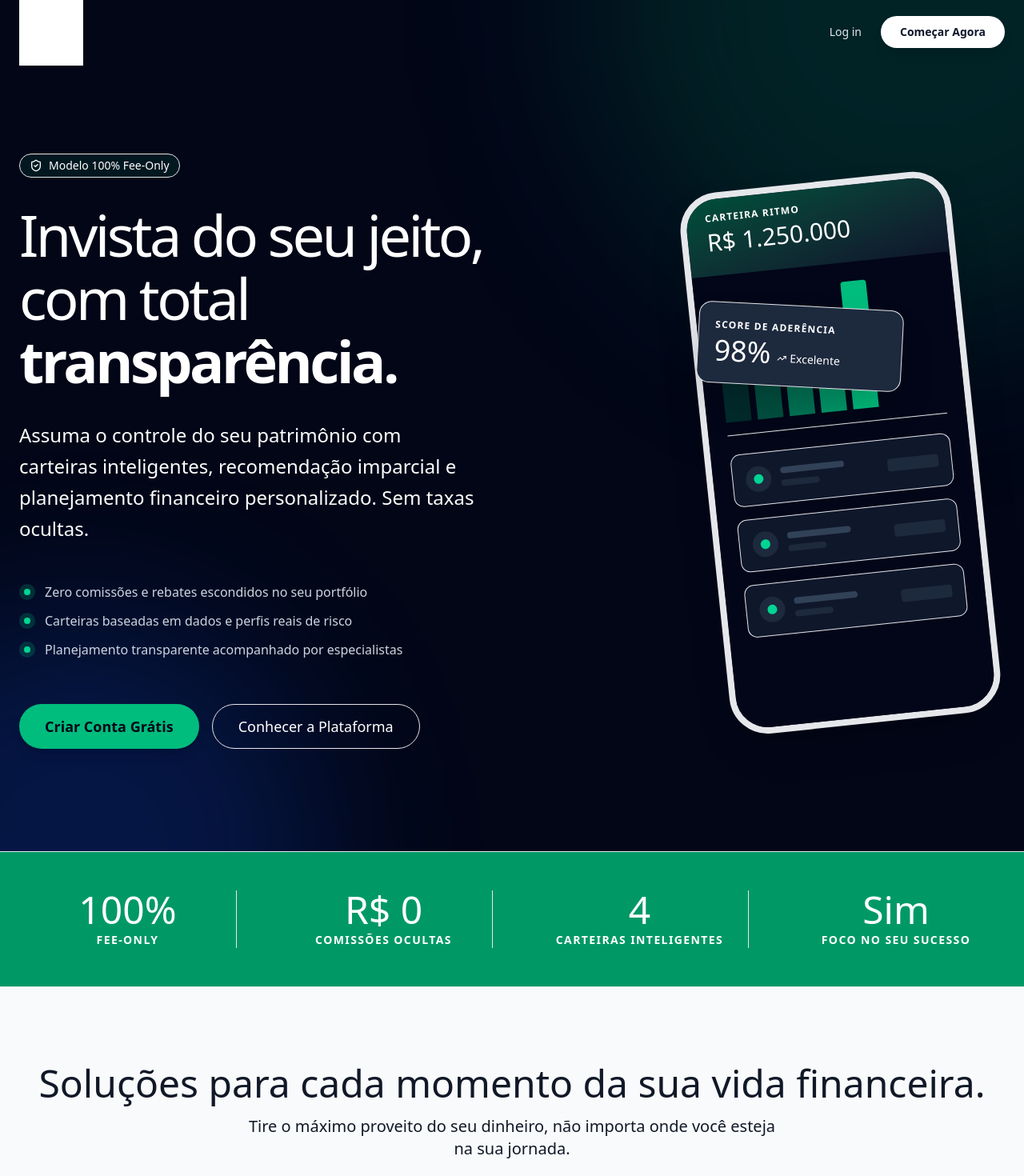
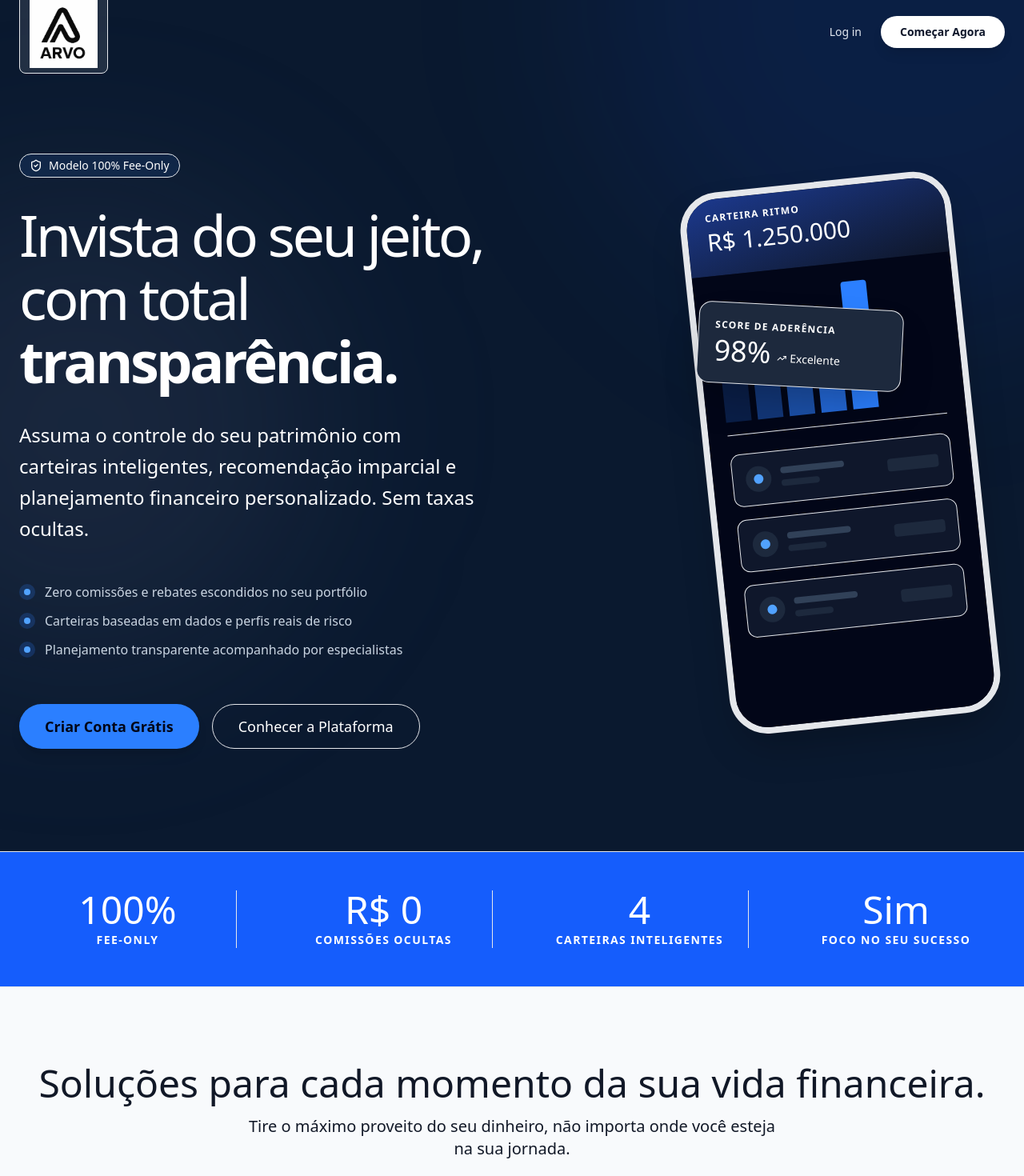
Before and after one commit to luslater/arvo, a Next.js app: page / in a window 1280 px wide. Shown: the top 1470 px of the page at 80% size. Built offline with nearby package versions, Linux system fonts and the light colour scheme.

Commit message:
style: change brand colors to dark navy and white, fix logo visibility in hero

```diff
--- a/src/app/page.tsx
+++ b/src/app/page.tsx
@@ -20,19 +20,19 @@ export default function Home() {
     }, [])
 
     return (
-        <div className="flex min-h-screen flex-col font-sans bg-slate-50 text-slate-900 selection:bg-emerald-100">
+        <div className="flex min-h-screen flex-col font-sans bg-slate-50 text-slate-900 selection:bg-blue-100">
             {/* Header / Navbar */}
             <header className={`fixed top-0 w-full z-50 transition-all duration-300 ${scrolled ? 'bg-white/90 backdrop-blur-md shadow-sm border-b border-slate-200/50' : 'bg-transparent'}`}>
                 <div className="container mx-auto max-w-7xl flex h-20 items-center justify-between px-6">
-                    <Link href="/" className="flex items-center">
-                        <Image src="/arvo-logo.png" alt="ARVO" width={80} height={40} className={`transition-all ${scrolled ? 'opacity-100' : 'brightness-0 invert opacity-100'}`} />
+                    <Link href="/" className="flex items-center bg-white/10 rounded-lg py-1.5 px-3 backdrop-blur-sm border border-white/5">
+                        <Image src="/arvo-logo.png" alt="ARVO" width={85} height={42} className="transition-all" />
                     </Link>
                     <div className="flex items-center gap-6">
-                        <Link href="/login" className={`hidden md:block font-medium text-sm transition-colors hover:text-emerald-500 ${scrolled ? 'text-slate-600' : 'text-slate-200 hover:text-white'}`}>
+                        <Link href="/login" className={`hidden md:block font-medium text-sm transition-colors hover:text-blue-500 ${scrolled ? 'text-slate-600' : 'text-slate-200 hover:text-white'}`}>
                             Log in
                         </Link>
                         <Link href="/register">
-                            <Button className={`rounded-full px-6 font-semibold transition-all ${scrolled ? 'bg-slate-900 text-white hover:bg-emerald-600 hover:text-white' : 'bg-white text-slate-900 hover:bg-emerald-50'}`}>
+                            <Button className={`rounded-full px-6 font-semibold transition-all ${scrolled ? 'bg-slate-900 text-white hover:bg-blue-600 hover:text-white' : 'bg-white text-slate-900 hover:bg-blue-50'}`}>
                                 Começar Agora
                             </Button>
                         </Link>
@@ -42,11 +42,11 @@ export default function Home() {
 
             {/* Hero Section */}
             <main className="flex-1">
-                <section className="relative pt-32 pb-20 md:pt-48 md:pb-32 bg-[#020617] overflow-hidden text-white flex flex-col justify-center min-h-[90vh]">
+                <section className="relative pt-32 pb-20 md:pt-48 md:pb-32 bg-[#0A192F] overflow-hidden text-white flex flex-col justify-center min-h-[90vh]">
                     {/* Background Gradients */}
                     <div className="absolute inset-0 overflow-hidden pointer-events-none">
-                        <div className="absolute top-0 right-0 w-[800px] h-[800px] bg-emerald-600/20 rounded-full blur-[120px] -translate-y-1/2 translate-x-1/3" />
-                        <div className="absolute bottom-0 left-0 w-[600px] h-[600px] bg-blue-600/20 rounded-full blur-[100px] translate-y-1/2 -translate-x-1/3" />
+                        <div className="absolute top-0 right-0 w-[800px] h-[800px] bg-blue-600/10 rounded-full blur-[120px] -translate-y-1/2 translate-x-1/3" />
+                        <div className="absolute top-1/2 left-0 w-[600px] h-[600px] bg-slate-400/10 rounded-full blur-[120px] -translate-y-1/2 -translate-x-1/3" />
                     </div>
 
                     <div className="container mx-auto max-w-7xl px-6 relative z-10">
@@ -59,26 +59,26 @@ export default function Home() {
                                 transition={{ duration: 0.8, ease: "easeOut" }}
                                 className="space-y-8"
                             >
-                                <div className="inline-flex items-center rounded-full border border-emerald-500/30 bg-emerald-500/10 px-3 py-1 text-sm font-medium text-emerald-300">
+                                <div className="inline-flex items-center rounded-full border border-blue-500/30 bg-blue-500/10 px-3 py-1 text-sm font-medium text-blue-300">
                                     <ShieldCheck className="mr-2 h-4 w-4" />
                                     <span>Modelo 100% Fee-Only</span>
                                 </div>
                                 <h1 className="text-5xl md:text-7xl font-light tracking-tighter leading-[1.1]">
-                                    Invista do seu jeito, <br /> com total <span className="font-semibold text-emerald-400">transparência.</span>
+                                    Invista do seu jeito, <br /> com total <span className="font-semibold text-blue-400">transparência.</span>
                                 </h1>
                                 <p className="text-xl md:text-2xl font-light text-slate-300 max-w-xl leading-relaxed">
                                     Assuma o controle do seu patrimônio com carteiras inteligentes, recomendação imparcial e planejamento financeiro personalizado. Sem taxas ocultas.
                                 </p>
 
                                 <ul className="space-y-3 pt-4 text-slate-300 font-light">
-                                    <li className="flex items-center gap-3"><div className="h-5 w-5 rounded-full bg-emerald-500/20 flex items-center justify-center"><div className="h-2 w-2 rounded-full bg-emerald-400" /></div> Zero comissões e rebates escondidos no seu portfólio</li>
-                                    <li className="flex items-center gap-3"><div className="h-5 w-5 rounded-full bg-emerald-500/20 flex items-center justify-center"><div className="h-2 w-2 rounded-full bg-emerald-400" /></div> Carteiras baseadas em dados e perfis reais de risco</li>
-                                    <li className="flex items-center gap-3"><div className="h-5 w-5 rounded-full bg-emerald-500/20 flex items-center justify-center"><div className="h-2 w-2 rounded-full bg-emerald-400" /></div> Planejamento transparente acompanhado por especialistas</li>
+                                    <li className="flex items-center gap-3"><div className="h-5 w-5 rounded-full bg-blue-500/20 flex items-center justify-center"><div className="h-2 w-2 rounded-full bg-blue-400" /></div> Zero comissões e rebates escondidos no seu portfólio</li>
+                                    <li className="flex items-center gap-3"><div className="h-5 w-5 rounded-full bg-blue-500/20 flex items-center justify-center"><div className="h-2 w-2 rounded-full bg-blue-400" /></div> Carteiras baseadas em dados e perfis reais de risco</li>
+                                    <li className="flex items-center gap-3"><div className="h-5 w-5 rounded-full bg-blue-500/20 flex items-center justify-center"><div className="h-2 w-2 rounded-full bg-blue-400" /></div> Planejamento transparente acompanhado por especialistas</li>
                                 </ul>
 
                                 <div className="flex flex-wrap items-center gap-4 pt-6">
                                     <Link href="/register">
-                                        <Button size="lg" className="rounded-full bg-emerald-500 hover:bg-emerald-400 text-slate-950 font-bold px-8 h-14 text-lg">
+                                        <Button size="lg" className="rounded-full bg-blue-500 hover:bg-blue-400 text-slate-950 font-bold px-8 h-14 text-lg">
                                             Criar Conta Grátis
                                         </Button>
                                     </Link>
@@ -100,18 +100,18 @@ export default function Home() {
                                 {/* Floating elements pretending to be the app */}
                                 <div className="absolute right-0 top-1/2 -translate-y-1/2 w-[340px] h-[680px] bg-slate-900 rounded-[3rem] border-8 border-slate-800 shadow-2xl overflow-hidden transform -rotate-6 transition-transform hover:-rotate-3 duration-500 origin-bottom">
                                     {/* Mock UI Header */}
-                                    <div className="h-24 bg-gradient-to-br from-emerald-900 to-slate-900 p-6 flex flex-col justify-end">
-                                        <div className="text-emerald-400 text-xs font-bold tracking-widest uppercase mb-1">Carteira Ritmo</div>
+                                    <div className="h-24 bg-gradient-to-br from-blue-900 to-slate-900 p-6 flex flex-col justify-end">
+                                        <div className="text-blue-400 text-xs font-bold tracking-widest uppercase mb-1">Carteira Ritmo</div>
                                         <div className="text-white text-3xl font-light">R$ 1.250.000</div>
                                     </div>
                                     {/* Mock UI Body */}
                                     <div className="p-6 space-y-6 bg-slate-950 h-full">
                                         <div className="flex items-end gap-2 pb-4 border-b border-slate-800">
-                                            <div className="h-16 w-8 bg-emerald-500 rounded-t-sm opacity-20"></div>
-                                            <div className="h-24 w-8 bg-emerald-500 rounded-t-sm opacity-40"></div>
-                                            <div className="h-12 w-8 bg-emerald-500 rounded-t-sm opacity-60"></div>
-                                            <div className="h-32 w-8 bg-emerald-500 rounded-t-sm opacity-80"></div>
-                                            <div className="h-40 w-8 bg-emerald-500 rounded-t-sm"></div>
+                                            <div className="h-16 w-8 bg-blue-500 rounded-t-sm opacity-20"></div>
+                                            <div className="h-24 w-8 bg-blue-500 rounded-t-sm opacity-40"></div>
+                                            <div className="h-12 w-8 bg-blue-500 rounded-t-sm opacity-60"></div>
+                                            <div className="h-32 w-8 bg-blue-500 rounded-t-sm opacity-80"></div>
+                                            <div className="h-40 w-8 bg-blue-500 rounded-t-sm"></div>
                                         </div>
 
                                         <div className="space-y-4">
@@ -119,7 +119,7 @@ export default function Home() {
                                                 <div key={i} className="flex items-center justify-between bg-slate-900 p-4 rounded-xl border border-slate-800">
                                                     <div className="flex items-center gap-3">
                                                         <div className="w-8 h-8 rounded-full bg-slate-800 flex items-center justify-center">
-                                                            <div className="w-3 h-3 rounded-full bg-emerald-400"></div>
+                                                            <div className="w-3 h-3 rounded-full bg-blue-400"></div>
                                                         </div>
                                                         <div>
                                                             <div className="w-20 h-2 bg-slate-700 rounded mb-2"></div>
@@ -138,7 +138,7 @@ export default function Home() {
                                     <div className="text-xs text-slate-400 uppercase font-bold tracking-widest mb-1">Score de Aderência</div>
                                     <div className="flex items-end gap-2">
                                         <div className="text-4xl font-light text-white">98%</div>
-                                        <div className="text-sm text-emerald-400 font-medium mb-1 flex items-center"><TrendingUp className="w-3 h-3 mr-1" /> Excelente</div>
+                                        <div className="text-sm text-blue-400 font-medium mb-1 flex items-center"><TrendingUp className="w-3 h-3 mr-1" /> Excelente</div>
                                     </div>
                                 </div>
                             </motion.div>
@@ -147,24 +147,24 @@ export default function Home() {
                 </section>
 
                 {/* Stats Bar */}
-                <section className="bg-emerald-600 text-white border-y border-emerald-700">
+                <section className="bg-blue-600 text-white border-y border-blue-700">
                     <div className="container mx-auto max-w-7xl px-6 py-12">
-                        <div className="grid grid-cols-2 md:grid-cols-4 gap-8 md:gap-12 text-center divide-x divide-emerald-500/30">
+                        <div className="grid grid-cols-2 md:grid-cols-4 gap-8 md:gap-12 text-center divide-x divide-blue-500/30">
                             <div>
                                 <div className="text-3xl md:text-5xl font-light mb-1">100%</div>
-                                <div className="text-sm font-semibold uppercase tracking-widest text-emerald-200">Fee-Only</div>
+                                <div className="text-sm font-semibold uppercase tracking-widest text-blue-200">Fee-Only</div>
                             </div>
                             <div>
                                 <div className="text-3xl md:text-5xl font-light mb-1">R$ 0</div>
-                                <div className="text-sm font-semibold uppercase tracking-widest text-emerald-200">Comissões Ocultas</div>
+                                <div className="text-sm font-semibold uppercase tracking-widest text-blue-200">Comissões Ocultas</div>
                             </div>
                             <div>
                                 <div className="text-3xl md:text-5xl font-light mb-1">4</div>
-                                <div className="text-sm font-semibold uppercase tracking-widest text-emerald-200">Carteiras Inteligentes</div>
+                                <div className="text-sm font-semibold uppercase tracking-widest text-blue-200">Carteiras Inteligentes</div>
                             </div>
                             <div>
                                 <div className="text-3xl md:text-5xl font-light mb-1">Sim</div>
-                                <div className="text-sm font-semibold uppercase tracking-widest text-emerald-200">Foco no seu Sucesso</div>
+                                <div className="text-sm font-semibold uppercase tracking-widest text-blue-200">Foco no seu Sucesso</div>
                             </div>
                         </div>
                     </div>
@@ -191,8 +191,8 @@ export default function Home() {
                             </div>
 
                             {/* Card 2 */}
-                            <div className="group relative overflow-hidden rounded-3xl bg-emerald-900 aspect-[4/5] flex flex-col justify-end p-8">
-                                <div className="absolute inset-0 bg-gradient-to-t from-slate-900 via-emerald-900/40 to-transparent z-10" />
+                            <div className="group relative overflow-hidden rounded-3xl bg-blue-900 aspect-[4/5] flex flex-col justify-end p-8">
+                                <div className="absolute inset-0 bg-gradient-to-t from-slate-900 via-blue-900/40 to-transparent z-10" />
                                 <div className="absolute inset-0 bg-[url('https://images.unsplash.com/photo-1600880292203-757bb62b4baf?q=80&w=800&auto=format&fit=crop')] bg-cover bg-center opacity-50 group-hover:scale-105 transition-transform duration-700" />
                                 <div className="relative z-20 space-y-3">
                                     <div className="inline-block px-3 py-1 bg-white/20 backdrop-blur-md text-white text-xs font-bold uppercase tracking-widest rounded-full mb-2">Acumulação</div>
@@ -224,21 +224,21 @@ export default function Home() {
 
                         <div className="grid lg:grid-cols-2 gap-16 items-center mb-32">
                             <div className="space-y-6 order-2 lg:order-1">
-                                <div className="text-emerald-600 font-bold uppercase tracking-widest text-sm">Carteiras Gerenciadas ARVO</div>
+                                <div className="text-blue-600 font-bold uppercase tracking-widest text-sm">Carteiras Gerenciadas ARVO</div>
                                 <h3 className="text-3xl md:text-5xl font-light text-slate-900 leading-tight">Diversificação global em índices, gerenciada para você.</h3>
                                 <p className="text-xl text-slate-600 font-light leading-relaxed">
                                     Faça o nosso questionário e encontraremos a alocação perfeita baseada em dados reais. Nós indicamos os melhores fundos passivos para compor o seu portfólio com rebalanceamento constante sugerido no aplicativo.
                                 </p>
                                 <ul className="space-y-4 pt-4">
                                     <li className="flex gap-4">
-                                        <div className="mt-1 bg-emerald-100 text-emerald-600 p-1.5 rounded-full h-fit"><Target className="w-4 h-4" /></div>
+                                        <div className="mt-1 bg-blue-100 text-blue-600 p-1.5 rounded-full h-fit"><Target className="w-4 h-4" /></div>
                                         <div>
                                             <h4 className="font-semibold text-slate-900">Alinhado ao seu perfil de conforto</h4>
                                             <p className="text-slate-600 font-light text-sm">Adequação exata do portfólio para você dormir tranquilo, nem muito risco, nem conversador demais.</p>
                                         </div>
                                     </li>
                                     <li className="flex gap-4">
-                                        <div className="mt-1 bg-emerald-100 text-emerald-600 p-1.5 rounded-full h-fit"><Globe className="w-4 h-4" /></div>
+                                        <div className="mt-1 bg-blue-100 text-blue-600 p-1.5 rounded-full h-fit"><Globe className="w-4 h-4" /></div>
                                         <div>
                                             <h4 className="font-semibold text-slate-900">Design sustentável de longo prazo</h4>
                                             <p className="text-slate-600 font-light text-sm">Diversificação testada focada em captura de mercado primário com baixo custo operacional.</p>
@@ -247,7 +247,7 @@ export default function Home() {
                                 </ul>
                                 <div className="pt-6">
                                     <Link href="/questionnaire">
-                                        <Button size="lg" className="rounded-full bg-slate-900 hover:bg-emerald-600 text-white px-8 h-12">
+                                        <Button size="lg" className="rounded-full bg-slate-900 hover:bg-blue-600 text-white px-8 h-12">
                                             Responder Questionário
                                         </Button>
                                     </Link>
@@ -285,19 +285,19 @@ export default function Home() {
                                     <div className="flex justify-between items-end mb-8">
                                         <div>
                                             <div className="text-xs uppercase tracking-widest text-slate-500 font-bold mb-1">Capital Acumulado R$</div>
-                                            <div className="text-4xl font-light text-emerald-400">R$ 2.450.300</div>
+                                            <div className="text-4xl font-light text-blue-400">R$ 2.450.300</div>
                                         </div>
                                     </div>
                                     {/* Chart bars fake */}
-                                    <div className="flex items-end gap-2 h-40 pb-4 border-b border-emerald-900/50">
+                                    <div className="flex items-end gap-2 h-40 pb-4 border-b border-blue-900/50">
                                         {[20, 30, 45, 60, 80, 100, 120, 150].map((h, i) => (
-                                            <div key={i} className="flex-1 rounded-t-sm bg-gradient-to-t from-emerald-600 to-emerald-400" style={{ height: `${h}%` }}></div>
+                                            <div key={i} className="flex-1 rounded-t-sm bg-gradient-to-t from-blue-600 to-blue-400" style={{ height: `${h}%` }}></div>
                                         ))}
                                     </div>
                                     <div className="pt-6 space-y-4">
                                         <div className="flex justify-between text-sm"><span className="text-slate-400">Renda Mensal Passiva</span><span className="font-semibold">R$ 10.200</span></div>
-                                        <div className="h-1.5 w-full bg-slate-800 rounded-full"><div className="h-full w-[85%] bg-emerald-500 rounded-full"></div></div>
-                                        <div className="text-xs text-right font-light text-emerald-400">85% da Meta (Regra dos 4%)</div>
+                                        <div className="h-1.5 w-full bg-slate-800 rounded-full"><div className="h-full w-[85%] bg-blue-500 rounded-full"></div></div>
+                                        <div className="text-xs text-right font-light text-blue-400">85% da Meta (Regra dos 4%)</div>
                                     </div>
                                 </div>
                             </div>
@@ -340,11 +340,11 @@ export default function Home() {
 
                         <div className="grid md:grid-cols-2 gap-8 max-w-5xl mx-auto">
                             <div className="bg-slate-800 rounded-3xl p-10 border border-slate-700">
-                                <h3 className="text-2xl font-light mb-6 text-emerald-400">Modelo ARVO (Fee-Only)</h3>
+                                <h3 className="text-2xl font-light mb-6 text-blue-400">Modelo ARVO (Fee-Only)</h3>
                                 <ul className="space-y-6 font-light">
-                                    <li className="flex items-start gap-4"><div className="mt-1 bg-emerald-500/20 text-emerald-400 p-1 rounded-full"><ShieldCheck className="w-4 h-4" /></div> Nós cobramos uma assinatura fixa, independente do valor aportado ou produto financeiro.</li>
-                                    <li className="flex items-start gap-4"><div className="mt-1 bg-emerald-500/20 text-emerald-400 p-1 rounded-full"><ShieldCheck className="w-4 h-4" /></div> O nosso único incentivo é que seu patrimônio performe e cresça consistentemente.</li>
-                                    <li className="flex items-start gap-4"><div className="mt-1 bg-emerald-500/20 text-emerald-400 p-1 rounded-full"><ShieldCheck className="w-4 h-4" /></div> Sugerimos os fundos estritamente mais baratos e que compõem portfólios vencedores.</li>
+                                    <li className="flex items-start gap-4"><div className="mt-1 bg-blue-500/20 text-blue-400 p-1 rounded-full"><ShieldCheck className="w-4 h-4" /></div> Nós cobramos uma assinatura fixa, independente do valor aportado ou produto financeiro.</li>
+                                    <li className="flex items-start gap-4"><div className="mt-1 bg-blue-500/20 text-blue-400 p-1 rounded-full"><ShieldCheck className="w-4 h-4" /></div> O nosso único incentivo é que seu patrimônio performe e cresça consistentemente.</li>
+                                    <li className="flex items-start gap-4"><div className="mt-1 bg-blue-500/20 text-blue-400 p-1 rounded-full"><ShieldCheck className="w-4 h-4" /></div> Sugerimos os fundos estritamente mais baratos e que compõem portfólios vencedores.</li>
                                 </ul>
                             </div>
                             <div className="bg-slate-950/50 rounded-3xl p-10 border border-slate-800">
@@ -412,10 +412,10 @@ export default function Home() {
                 </section>
 
                 {/* Final CTA Full width */}
-                <section className="bg-emerald-600 border-y border-emerald-700 py-32 text-center text-white px-6">
+                <section className="bg-blue-600 border-y border-blue-700 py-32 text-center text-white px-6">
                     <h2 className="text-4xl md:text-6xl font-extralight mb-8">Poupe e invista <span className="font-semibold italic">para o que vem a seguir.</span></h2>
                     <Link href="/register">
-                        <Button size="lg" className="rounded-full bg-white text-emerald-600 hover:bg-slate-50 font-bold px-10 h-16 text-xl shadow-2xl">
+                        <Button size="lg" className="rounded-full bg-white text-blue-600 hover:bg-slate-50 font-bold px-10 h-16 text-xl shadow-2xl">
                             Abrir Conta na Arvo
                         </Button>
                     </Link>
```
